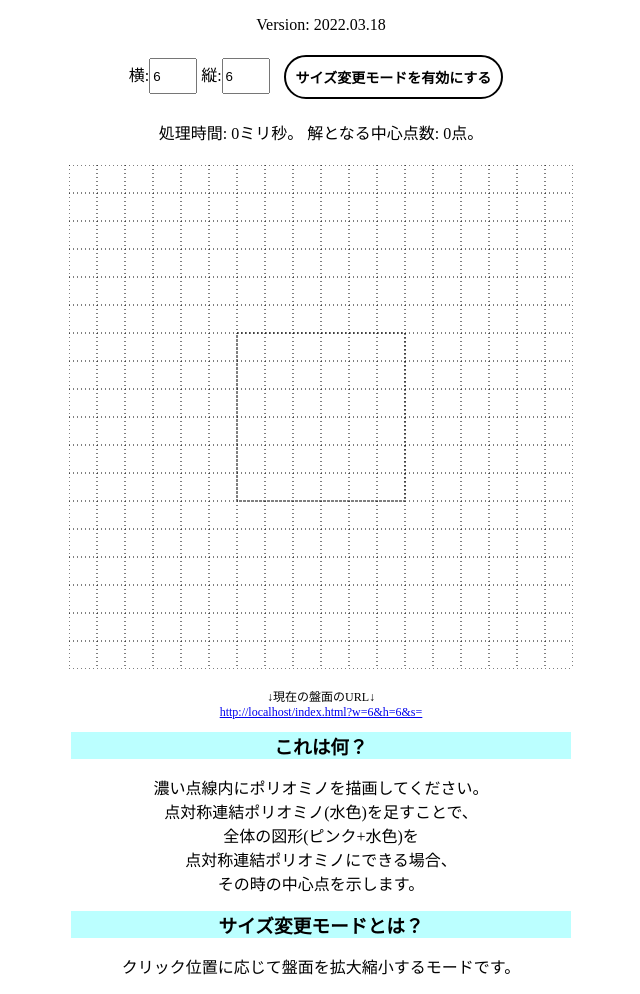
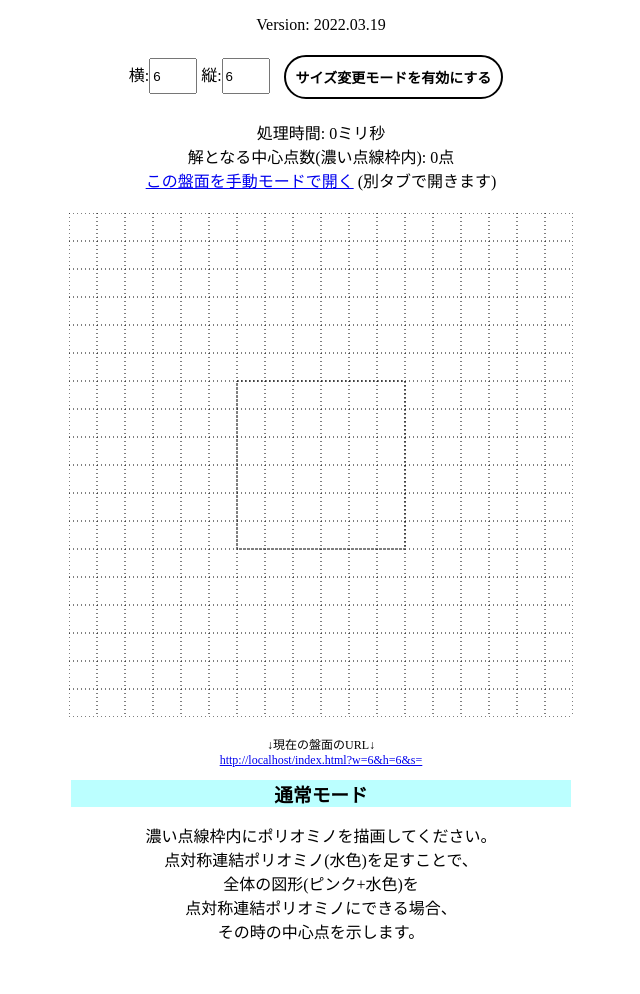
Before and after one commit to tatt61880/symmetry-mino-subtraction, a website: page index.html in a window 1280 px wide. Shown: the whole page, without its empty margins (319-959 px from the left). After the commit the page ends 959 px from the top, so only its background shows below. Drawn offline with Linux system fonts and the light colour scheme.

Commit message:
Version: 2022.03.19
手動モード対応。

```diff
--- a/index.html
+++ b/index.html
@@ -2,7 +2,7 @@
 <html lang="ja">
 <head>
   <title>点対称ポリオミノの引き算</title>
-  <script src="./js/main.js?2022.03.18-c"></script>
+  <script src="./js/main.js?2022.03.19"></script>
   <link rel="stylesheet" href="./style.css?2022.03.06">
   <link rel="icon" type="image/x-icon" href="./images/favicon.ico">
   <link rel="apple-touch-icon" sizes="152x152" href="./images/apple-touch-icon.png?2022.03.12">
@@ -12,25 +12,18 @@
 <body id="body" class="text-regular">
   <div style="text-align:center;">
     <p id="versionInfo"><br></p>
-    横:<input type="number" id="widthVal" min="3">
-    縦:<input type="number" id="heightVal" min="3">
-    <a id="sizeModeButton" class="button">サイズ変更モード</a>
+    <div id="sizeInfo">
+      横:<input type="number" id="widthVal" min="3">
+      縦:<input type="number" id="heightVal" min="3">
+      <a id="sizeModeButton" class="button">サイズ変更モード</a>
+    </div>
     <p id="processTimeInfo"></p>
     <svg id="svgBoard" width="500" height="500"></svg>
     <p id="urlInfo" style="font-size:12px"></p>
 
     <div style="width: 500px;">
-      <h3>これは何？</h3>
-      <p>
-      濃い点線内にポリオミノを描画してください。<br>
-      点対称連結ポリオミノ(水色)を足すことで、<br>
-      全体の図形(ピンク+水色)を<br>
-      点対称連結ポリオミノにできる場合、<br>
-      その時の中心点を示します。<br>
-      </p>
-      <h3>サイズ変更モードとは？</h3>
-      <p>
-      クリック位置に応じて盤面を拡大縮小するモードです。<br>
+      <h3 id="modeNameInfo">モード</h3>
+      <p id="modeInfo">
       </p>
     </div>
   </div>
--- a/js/main.js
+++ b/js/main.js
@@ -1,5 +1,5 @@
 'use strict';
-const version = 'Version: 2022.03.18';
+const version = 'Version: 2022.03.19';
 
 const debug = false;
 window.addEventListener('load', init, false);
@@ -31,7 +31,7 @@ let points = [];
 const Mode = {
   normal: 'normal',
   size: 'size',
-  puzzle: 'puzzle',
+  manual: 'manual',
 };
 let mode = Mode.normal;
 
@@ -40,7 +40,10 @@ let elemWidth;
 let elemHeight;
 let elemSizeModeButton;
 let elemProcessTimeInfo;
+let elemSizeInfo;
 let elemUrlInfo;
+let elemModeNameInfo;
+let elemModeInfo;
 
 let curX;
 let curY;
@@ -80,12 +83,15 @@ function analyzeUrl() {
   return res;
 }
 
+function getUrlInfo() {
+  return location.href.split('?')[0] + `?w=${width}&h=${height}&s=${getBlockStr()}`;
+}
+
 function updateUrlInfo() {
-  let url = location.href.split('?')[0] + `?w=${width}&h=${height}&s=${getBlockStr()}`;
-  if (mode == Mode.puzzle) {
-    url += `&m=${mode}`;
-    elemUrlInfo.innerHTML = `↓出題盤面のURL↓<br><a href="${url}">${url}</a>`;
+  if (mode == Mode.manual) {
+    elemUrlInfo.innerHTML = '';
   } else {
+    const url = getUrlInfo();
     elemUrlInfo.innerHTML = `↓現在の盤面のURL↓<br><a href="${url}">${url}</a>`;
   }
 }
@@ -147,6 +153,33 @@ function changeSize(e) {
   applyBlockStr(e, blockStr, 0, 0);
 }
 
+function updateModeInfo()
+{
+  switch (mode) {
+  case Mode.normal:
+    elemModeNameInfo.innerHTML = '通常モード';
+    elemModeInfo.innerHTML = `
+濃い点線枠内にポリオミノを描画してください。<br>
+点対称連結ポリオミノ(水色)を足すことで、<br>
+全体の図形(ピンク+水色)を<br>
+点対称連結ポリオミノにできる場合、<br>
+その時の中心点を示します。`;
+    elemSizeInfo.style.display = 'block';
+    break;
+  case Mode.size:
+    elemModeNameInfo.innerHTML = 'サイズ変更モード';
+    elemModeInfo.innerHTML = 'クリック位置に応じて盤面を拡大縮小するモードです。';
+    elemSizeInfo.style.display = 'block';
+    break;
+  case Mode.manual:
+    elemModeNameInfo.innerHTML = '手動モード';
+    elemModeInfo.innerHTML = 'ピンク色を固定し、水色を自ら描画するモードです。';
+    elemSizeInfo.style.display = 'none';
+    break;
+  }
+  updateSizeModeButton();
+}
+
 function updateSizeModeButton()
 {
   if (mode == Mode.size) {
@@ -169,7 +202,7 @@ function toggleSizeMode(e)
     mode = Mode.normal;
     break;
   }
-  updateSizeModeButton();
+  updateModeInfo();
 
   draw(e);
 }
@@ -180,13 +213,17 @@ function init(e) {
   elemHeight = document.getElementById('heightVal');
   elemSizeModeButton = document.getElementById('sizeModeButton');
   elemProcessTimeInfo = document.getElementById('processTimeInfo');
+  elemSizeInfo = document.getElementById('sizeInfo');
   elemUrlInfo = document.getElementById('urlInfo');
+  elemModeNameInfo = document.getElementById('modeNameInfo');
+  elemModeInfo = document.getElementById('modeInfo');
   document.getElementById('versionInfo').innerText = version;
 
   const res = analyzeUrl();
   mode = res.mode;
   setSize(res.width, res.height);
   applyBlockStr(e, res.blockStr, 0, 0);
+  updateModeInfo();
 
   {
     if (window.ontouchstart === undefined) {
@@ -210,7 +247,6 @@ function init(e) {
     elemWidth.addEventListener('change', changeSize, false);
     elemHeight.addEventListener('change', changeSize, false);
     elemSizeModeButton.addEventListener('click', toggleSizeMode, false);
-    updateSizeModeButton();
   }
 }
 
@@ -263,7 +299,7 @@ function draw(e) {
   // ポインタの位置に応じて図形Bをセットし直す。
   let selectedPos;
   let centerOfB = undefined;
-  if (mode != Mode.puzzle) {
+  if (mode != Mode.manual) {
     removeB();
     if (mode != Mode.size && points.length != 0) {
       const cursorPos = getCursorPos(e);
@@ -331,7 +367,7 @@ function draw(e) {
     g.appendChild(line);
   }
   // 中央部
-  if (mode != Mode.puzzle) {
+  if (mode != Mode.manual) {
     const rect = createRect({x: width, y: height, width: width, height: height});
     rect.setAttribute('fill', 'none');
     rect.setAttribute('stroke', 'black');
@@ -355,7 +391,7 @@ function draw(e) {
     g.appendChild(circle);
   }
 
-  if (mode == Mode.puzzle) {
+  if (mode == Mode.manual) {
     // 図形(AUB)が連結点対称
     if (count(isAorB) != 0 && isPointSymmetry(isAorB) && isConnected(isAorB)) {
       const center = getCenter(isAorB);
@@ -467,7 +503,7 @@ function pointerdown(e) {
   }
 
   setCurXY(e);
-  if (mode != Mode.puzzle && !isInsideCenterArea(curX, curY)) {
+  if (mode != Mode.manual && !isInsideCenterArea(curX, curY)) {
     draw(e);
     return;
   }
@@ -494,7 +530,7 @@ function pointermove(e) {
   }
 
   setCurXY(e);
-  if (mode != Mode.puzzle && !isInsideCenterArea(curX, curY)) return;
+  if (mode != Mode.manual && !isInsideCenterArea(curX, curY)) return;
   e.preventDefault();
 
   if (curX == prevX && curY == prevY) return;
@@ -754,7 +790,7 @@ function count(isX) {
 function update(e) {
   if (debug) window.console.log('update');
 
-  if (mode == Mode.puzzle) {
+  if (mode == Mode.manual) {
     updateUrlInfo();
     draw(e);
     return;
@@ -787,7 +823,10 @@ function update(e) {
     break;
   }
   const endTime = Date.now();
-  elemProcessTimeInfo.innerText = `処理時間: ${endTime - startTime}ミリ秒。 解となる中心点数: ${points.length}点。`;
+  elemProcessTimeInfo.innerHTML = `
+処理時間: ${endTime - startTime}ミリ秒<br>
+解となる中心点数(濃い点線枠内): ${points.length}点<br>
+<a href="${getUrlInfo()}&m=manual" target="_blank">この盤面を手動モードで開く</a> (別タブで開きます)`;
   updateUrlInfo();
   draw(e);
 }
```
